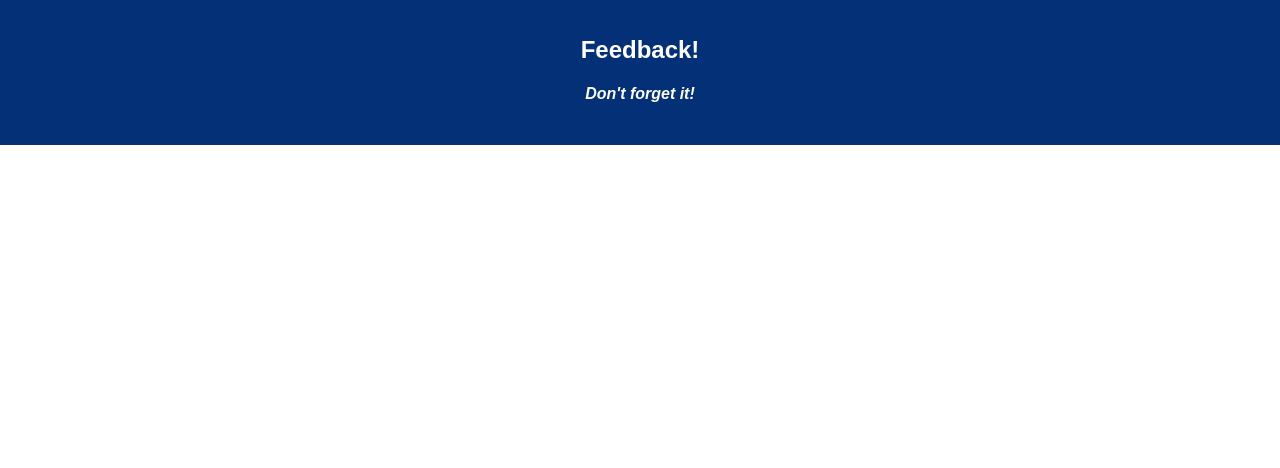
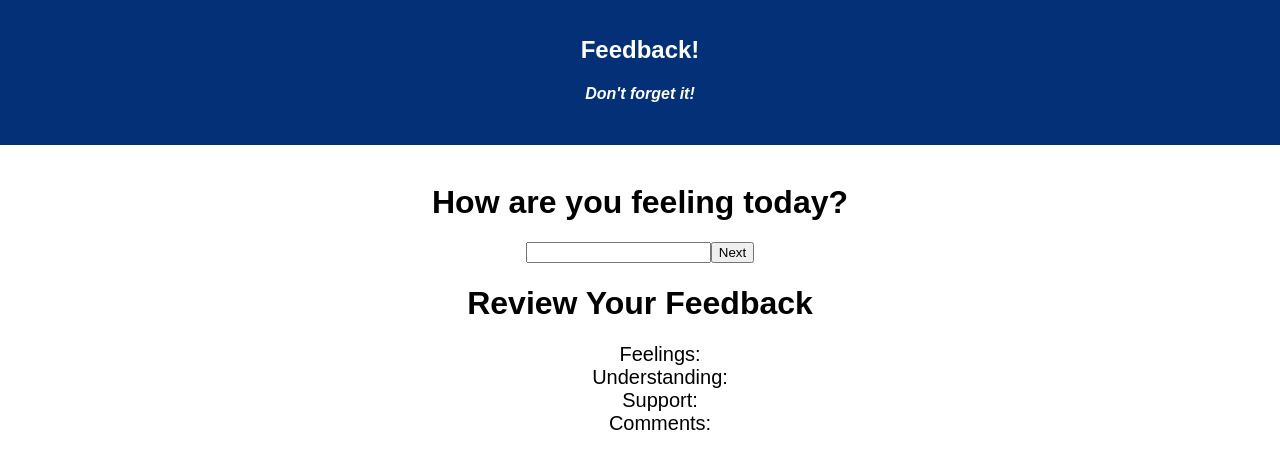
Before and after one commit to jpaul1982/redux-weekend, a React (Create React App) app: page /#/feeling in a window 1280 px wide. Shown: the top 468 px of the page. Built offline with nearby package versions, Linux system fonts and the light colour scheme.

Commit message:
feeling route made

```diff
--- a/package.json
+++ b/package.json
@@ -8,7 +8,11 @@
     "pg": "^7.4.1",
     "react": "^16.8.6",
     "react-dom": "^16.8.6",
-    "react-scripts": "^3.0.1"
+    "react-redux": "^7.1.0",
+    "react-router-dom": "^5.0.1",
+    "react-scripts": "^3.0.1",
+    "redux": "^4.0.1",
+    "redux-logger": "^3.0.6"
   },
   "devDependencies": {
     "nodemon": "^1.18.5"
--- a/src/components/App/App.js
+++ b/src/components/App/App.js
@@ -1,19 +1,31 @@
 import React, { Component } from 'react';
-import axios from 'axios';
+import { HashRouter as Router, Route, Link } from 'react-router-dom';
+// import axios from 'axios';
 import './App.css';
+import {connect} from 'react-redux';
+import Feeling from '../Feeling/Feeling';
 
 class App extends Component {
   render() {
     return (
+      <Router>
       <div className="App">
         <header className="App-header">
           <h1 className="App-title">Feedback!</h1>
           <h4><i>Don't forget it!</i></h4>
         </header>
         <br/>
+        {/* Route for the 'How are you feeling' page */}
+        <Route path='/feeling' component={Feeling}/>
+        {}
       </div>
+      </Router>
     );
   }
 }
 
-export default App;
+const mapReduxStateToProps = (reduxState) =>({
+  reduxState: reduxState
+})
+
+export default connect (mapReduxStateToProps) (App);
--- /dev/null
+++ b/src/components/Feeling/Feeling.css
@@ -0,0 +1,4 @@
+.reviewList{
+    list-style-type: none;
+    font-size: 20px;
+}
--- /dev/null
+++ b/src/components/Feeling/Feeling.js
@@ -0,0 +1,40 @@
+import React, { Component } from 'react';
+import {connect} from 'react-redux';
+import './Feeling.css';
+
+
+
+class Feeling extends Component {
+
+    handleClick = () => {
+        this.props.history.push('/feeling') // change to next component
+    }                                        //Feeling should be home page
+
+    render() {
+        return (
+            <main>
+                <div className='query'>
+            <h1>How are you feeling today?</h1>
+            <input type='number'></input><button onClick={this.handleClick}>Next</button>
+
+                </div>
+                <div className='review'>
+                    <h1>Review Your Feedback </h1>
+                    <ul className='reviewList'>
+                        <li>Feelings:</li>
+                        <li>Understanding:</li>
+                        <li>Support:</li>
+                        <li>Comments:</li>
+                    </ul>
+
+                </div>
+            </main>
+        )
+    }
+}
+
+const mapReduxStateToProps = (reduxState) =>({
+    reduxState
+  })
+
+export default connect(mapReduxStateToProps)(Feeling);
--- a/src/index.js
+++ b/src/index.js
@@ -2,7 +2,17 @@ import React from 'react';
 import ReactDOM from 'react-dom';
 import './index.css';
 import App from './components/App/App';
+import logger from 'redux-logger';
+import { createStore, combineReducers, applyMiddleware } from 'redux';
+import { Provider } from 'react-redux';
 import registerServiceWorker from './registerServiceWorker';
 
-ReactDOM.render(<App />, document.getElementById('root'));
+const storeInstance = createStore(
+    combineReducers({
+
+    }),
+    applyMiddleware(logger),
+);
+
+ReactDOM.render(<Provider store={storeInstance}><App /></Provider>, document.getElementById('root'));
 registerServiceWorker();
```
Also changed, not shown: src/components/Understanding/Understanding.js (added, +16 -0 lines), 1 other file (tests, documents, lock files or other folders).
